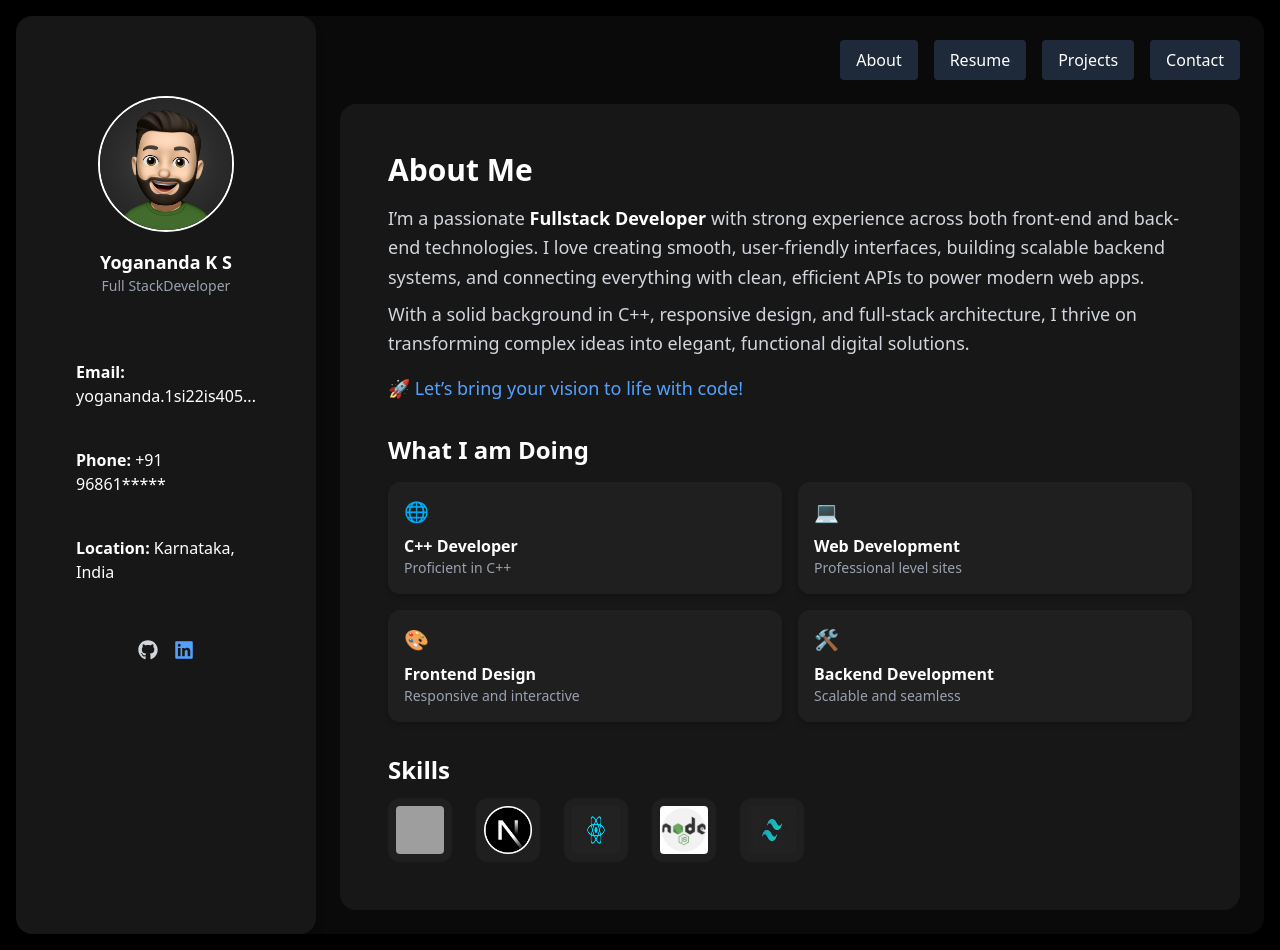
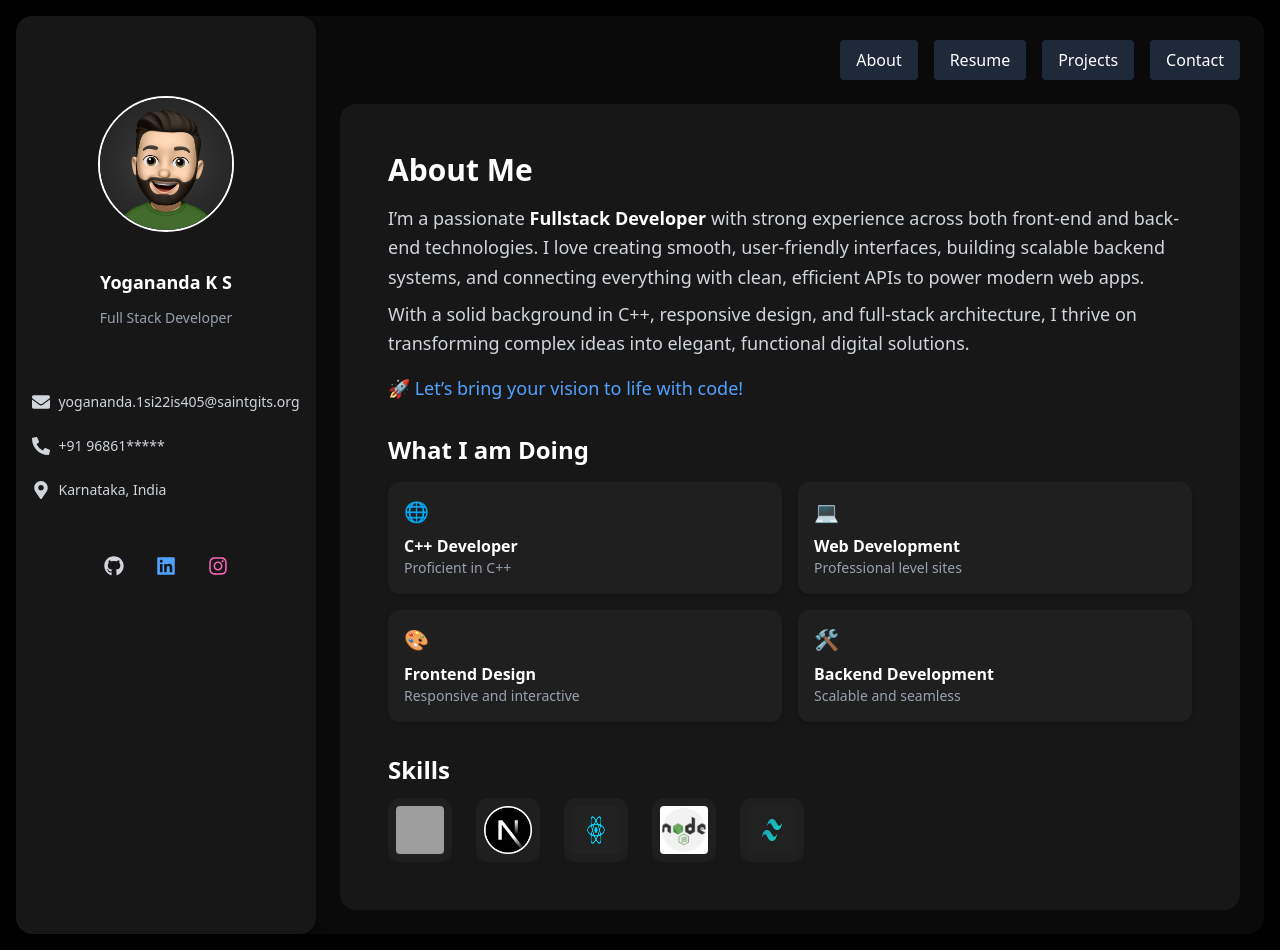
Before and after one commit to Yogi2084/iro, a Next.js app: page / in a window 1280 px wide. Built offline with nearby package versions, Linux system fonts and the light colour scheme; grey boxes are pictures that could not be loaded.

Commit message:
Enhance Sidebar component; add missing icons, improve layout, and update contact information for better user experience

```diff
--- a/app/components/Sidebar.tsx
+++ b/app/components/Sidebar.tsx
@@ -1,29 +1,53 @@
 // zink-portfolio/app/components/Sidebar.tsx
 
-import { FaGithub, FaLinkedin } from "react-icons/fa";
+import {
+  FaGithub,
+  FaLinkedin,
+  FaInstagram,
+  FaEnvelope,
+  FaPhoneAlt,
+  FaMapMarkerAlt,
+} from "react-icons/fa";
+
 export default function Sidebar() {
   return (
-    <div className="w-[300px]   bg-neutral-900 text-center p-20 hidden md:block rounded-2xl shadow-lg  ">
+    <div className="w-[300px] bg-neutral-900 text-center p-20 hidden md:block rounded-2xl shadow-lg">
       <div className="flex flex-col items-center">
         <img
           src="/icons/avatar.png"
           alt="Avatar"
-          className="w-34 h-34 rounded-full border-2 border-white mb-4 "
+          className="w-34 h-34 rounded-full border-2 border-white mb-4"
         />
-        <h2 className="text-lg font-semibold">Yogananda K S</h2>
-        <p className="text-sm text-gray-400">Full StackDeveloper</p>
-        <div className="mt-16 space-y-10 text-left text-m">
-          <p>
-            <strong>Email:</strong> yogananda.1si22is405...
-          </p>
-          <p>
-            <strong>Phone:</strong> +91 96861*****
-          </p>
-          <p>
-            <strong>Location:</strong> Karnataka, India
-          </p>
+        <h2 className="text-lg font-semibold mt-5">Yogananda K S</h2>
+        <p className="text-sm text-gray-400 mt-3">Full Stack Developer</p>
+        <div className="mt-16 space-y-6 text-left text-m">
+          {/* Email */}
+          <div className="flex items-center gap-2">
+            <FaEnvelope className="text-gray-300 text-lg" />
+            <a
+              href="mailto:yogananda.1si22is405@saintgits.org"
+              className="text-gray-300 hover:text-white text-sm"
+            >
+              yogananda.1si22is405@saintgits.org
+            </a>
+          </div>
+          {/* Phone */}
+          <div className="flex items-center gap-2">
+            <FaPhoneAlt className="text-gray-300 text-lg" />
+            <a
+              href="tel:+9196861*****"
+              className="text-gray-300 hover:text-white text-sm"
+            >
+              +91 96861*****
+            </a>
+          </div>
+          {/* Location */}
+          <div className="flex items-center gap-2">
+            <FaMapMarkerAlt className="text-gray-300 text-lg" />
+            <span className="text-gray-300 text-sm">Karnataka, India</span>
+          </div>
         </div>
-        <div className="flex items-center justify-center gap-4 mt-14">
+        <div className="flex items-center justify-center gap-8 mt-14">
           <a
             href="https://github.com/Yogi2084"
             target="_blank"
@@ -40,6 +64,14 @@ export default function Sidebar() {
           >
             <FaLinkedin />
           </a>
+          <a
+            href="https://www.instagram.com/your_instagram_username"
+            target="_blank"
+            rel="noopener noreferrer"
+            className="text-pink-400 hover:text-white text-xl"
+          >
+            <FaInstagram />
+          </a>
         </div>
       </div>
     </div>
```
